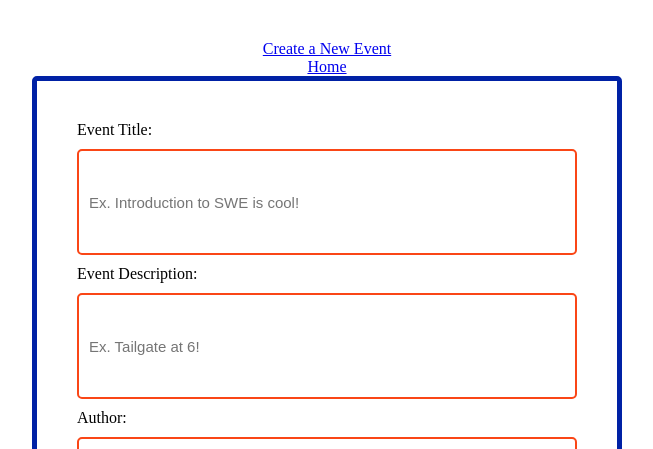
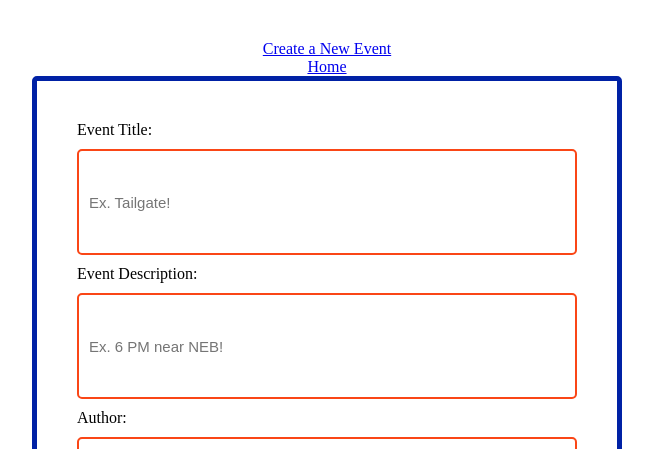
Before and after one commit to Anthony42540/GatorGather, a React (Create React App) app in the folder client/: page /createEvent in a window 1280 px wide. Shown: the top 449 px of the page, without its empty margins (313-966 px from the left). Built offline with nearby package versions, Linux system fonts and the light colour scheme.

Commit message:
Made a change to create a new event form.

```diff
--- a/client/src/diffPages/createEvent.js
+++ b/client/src/diffPages/createEvent.js
@@ -31,7 +31,7 @@ function CreateEvent() {
                 <Field
                     id = "inCreateEvent"
                     name="title"
-                    placeholder="Ex. Introduction to SWE is cool!"
+                    placeholder="Ex. Tailgate!"
                 />
 
                 <label>
@@ -41,7 +41,7 @@ function CreateEvent() {
                 <Field
                     id = "inCreateEvent"
                     name="eventDescription"
-                    placeholder="Ex. Tailgate at 6!"
+                    placeholder="Ex. 6 PM near NEB!"
                 />
 
                 <label>
```
